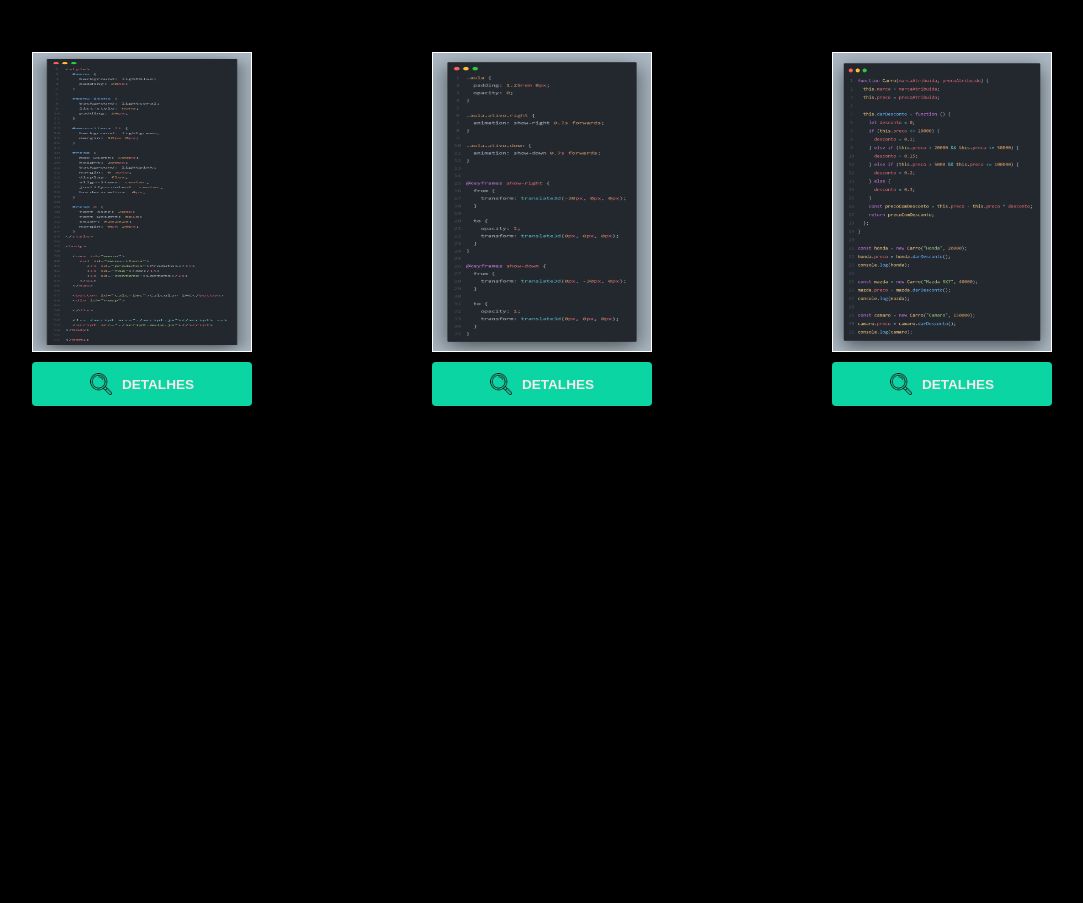
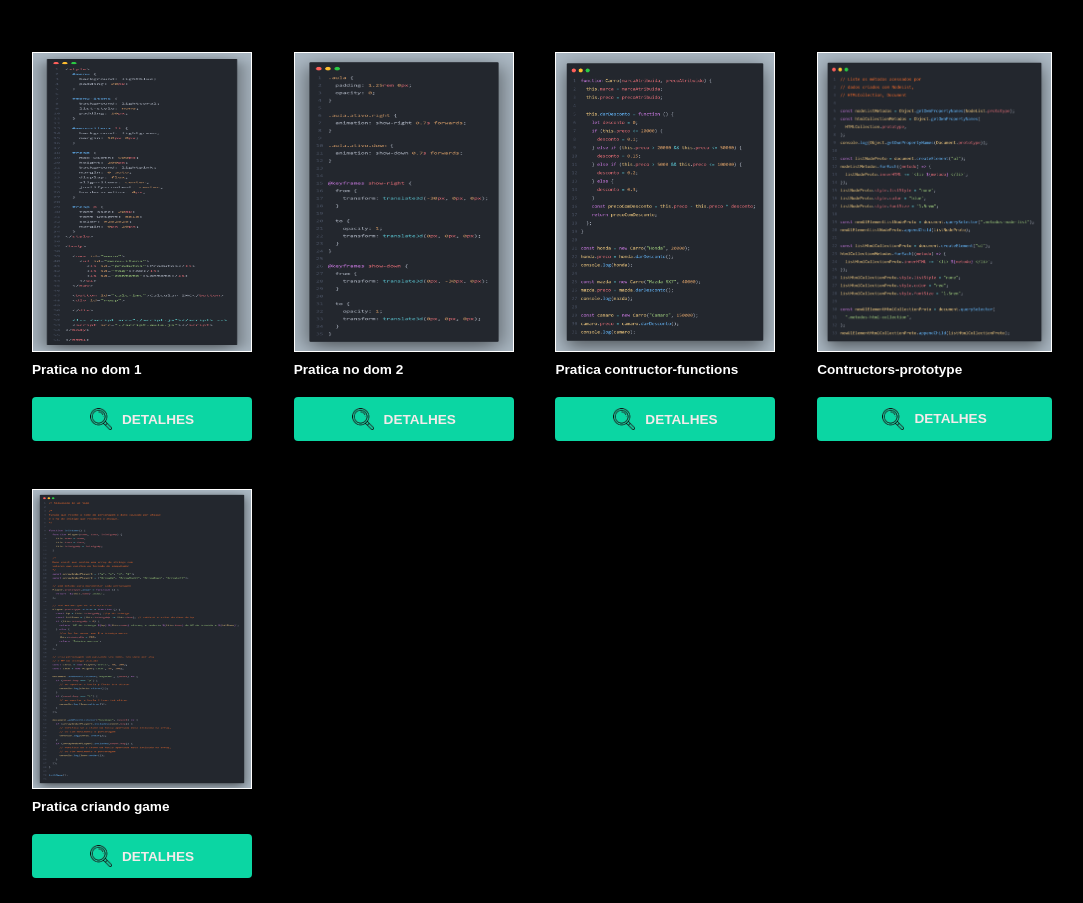
Before and after one commit to guihgalegodev/documentacao-de-praticas, a plain HTML site: page index.html in a window 1280 px wide. Shown: the part 59-962 px from the top of the page, without its empty margins (98-1181 px from the left). Before the commit the page ends 800 px from the top, so only its background shows below. Drawn offline with Linux system fonts and the light colour scheme.

Commit message:
add novas praticas 07/06/2026

```diff
--- a/css/main-content/main-content.css
+++ b/css/main-content/main-content.css
@@ -61,3 +61,9 @@
 .details:hover img {
   transform: rotate(45deg);
 }
+
+h3 {
+  font-family: Arial, Helvetica, sans-serif;
+  font-size: 0.85rem;
+  margin: 10px 0px;
+}
--- a/index.html
+++ b/index.html
@@ -22,6 +22,7 @@
       <div class="pratica-img">
         <img src="./assets/img/pratica-funcoes-getAttribute-calc-imc-html.png" alt="" class="details-img">
       </div>
+      <h3>Pratica no dom 1</h3>
       <div class="botoes">
         <button class="details" data-pratica="pratica1"> <img src="./assets/icons/loupe-otm.png" alt="Loupe Icon"> Detalhes</button>
       </div>
@@ -31,6 +32,7 @@
       <div class="pratica-img">
         <img src="./assets/img/scroll-animado-css.png" alt="" class="details-img">
       </div>
+      <h3>Pratica no dom 2</h3>
       <div class="botoes">
         <button class="details" data-pratica="pratica2"> <img src="./assets/icons/loupe-otm.png" alt="Loupe Icon"> Detalhes</button>
       </div>
@@ -40,8 +42,29 @@
       <div class="pratica-img">
         <img src="./assets/img/constructor-function-2.png" alt="" class="details-img">
       </div>
+      <h3>Pratica contructor-functions</h3>
       <div class="botoes">
         <button class="details" data-pratica="pratica3"> <img src="./assets/icons/loupe-otm.png" alt="Loupe Icon"> Detalhes</button>
+      </div>
+    </div>
+
+    <div class="pratica">
+      <div class="pratica-img">
+        <img src="./assets/img/constructors-prototype-2.png" alt="" class="details-img">
+      </div>
+      <h3>Contructors-prototype</h3>
+      <div class="botoes">
+        <button class="details" data-pratica="pratica4"> <img src="./assets/icons/loupe-otm.png" alt="Loupe Icon"> Detalhes</button>
+      </div>
+    </div>
+
+    <div class="pratica">
+      <div class="pratica-img">
+        <img src="./assets/img/game-prototype.png" alt="" class="details-img">
+      </div>
+      <h3>Pratica criando game</h3>
+      <div class="botoes">
+        <button class="details" data-pratica="pratica5"> <img src="./assets/icons/loupe-otm.png" alt="Loupe Icon"> Detalhes</button>
       </div>
     </div>
 
--- a/js/modules/praticas.js
+++ b/js/modules/praticas.js
@@ -16,4 +16,12 @@ export const praticas = {
     "assets/img/constructor-function-4.png",
     "assets/img/constructor-function-1.png",
   ],
+
+  pratica4: [
+    "assets/img/constructors-prototype-1.png",
+    "assets/img/constructors-prototype-2.png",
+    "assets/img/constructors-prototype-3.png",
+  ],
+
+  pratica5: ["assets/img/game-prototype.png"],
 };
```
Also changed, not shown: assets/img/constructors-prototype-1.png (added), assets/img/constructors-prototype-2.png (added), assets/img/constructors-prototype-3.png (added), assets/img/game-prototype.png (added).
